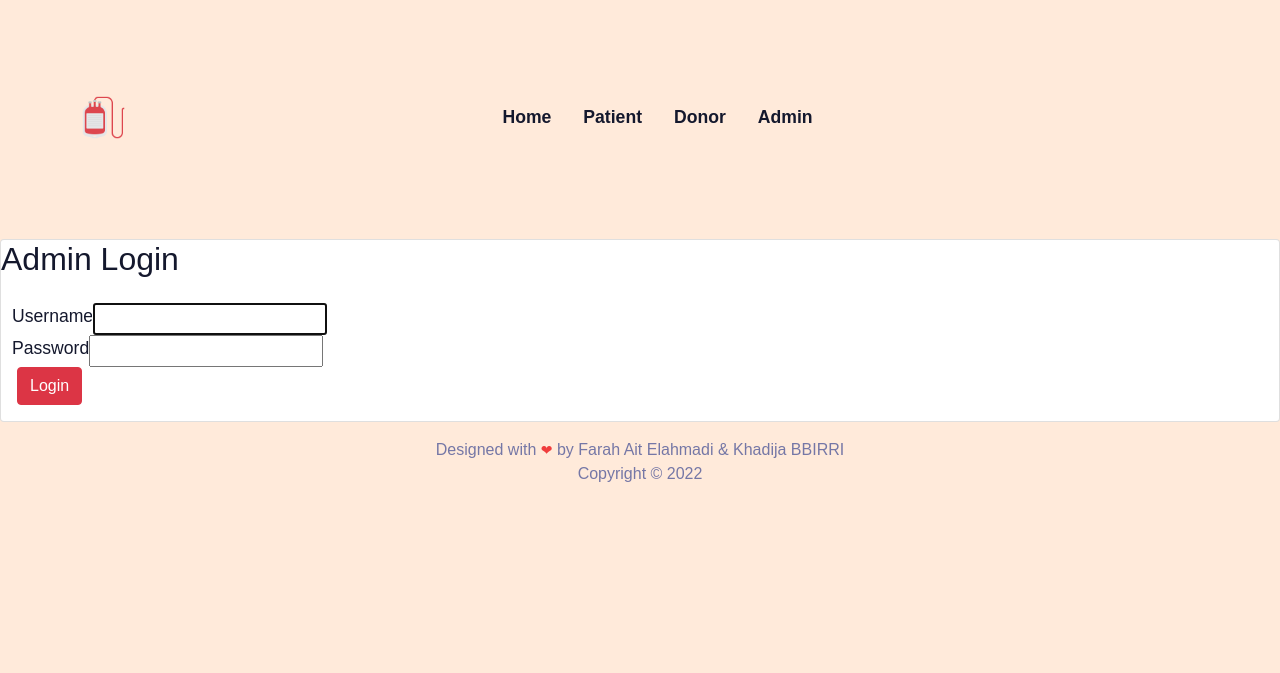
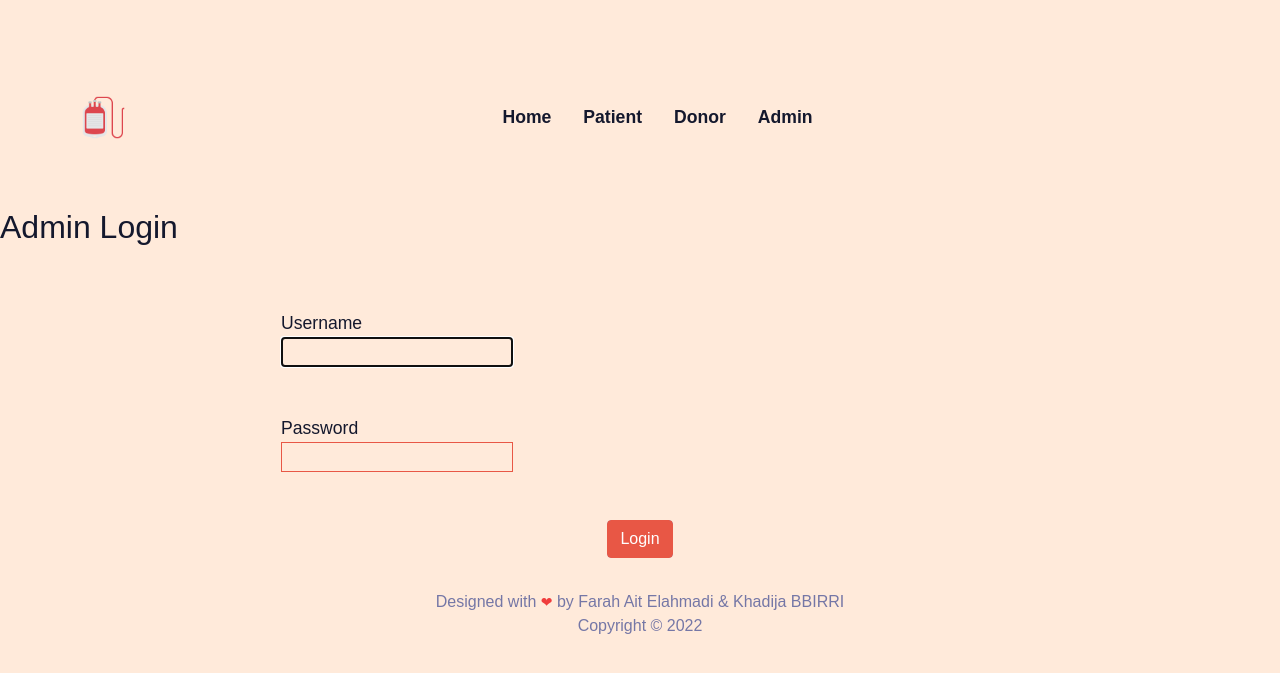
Before and after one commit to Ray0Emma/DjangoBloodBank, a Django app: page /adminlogin in a window 1280 px wide. Shown: the top 673 px of the page. Run offline with Django 3.2, Linux system fonts and the light colour scheme; some libraries are stand-ins or nearby versions.

Commit message:
fix: fixed admin login template

```diff
--- a/templates/blood/adminlogin.html
+++ b/templates/blood/adminlogin.html
@@ -1,43 +1,18 @@
+{% extends 'patient/signinbase.html' %}
+{% block content %}
+{% load widget_tweaks %}
 {%load static%}
-{% load widget_tweaks %}
-<!DOCTYPE html>
-<html lang="en" dir="ltr">
 
-<head>
-
-    <link rel="stylesheet" href="https://maxcdn.bootstrapcdn.com/bootstrap/4.0.0/css/bootstrap.min.css"
-        integrity="sha384-Gn5384xqQ1aoWXA+058RXPxPg6fy4IWvTNh0E263XmFcJlSAwiGgFAW/dAiS6JXm" crossorigin="anonymous">
-
-    <link rel="stylesheet" href="https://cdnjs.cloudflare.com/ajax/libs/font-awesome/5.14.0/css/all.css">
-
-    <!-- Font special for pages-->
-    <link href="https://fonts.googleapis.com/css?family=Open+Sans:300,300i,400,400i,600,600i,700,700i,800,800i"
-        rel="stylesheet">
-
-    <!-- Main CSS-->
-    <link href="{% static "css/main.css" %}" rel="stylesheet" media="all">
-    <style>
-
-    </style>
-</head>
-
-<body>
-    {% include "blood/navbar.html" %}
-
-
-
-
-    <div class="page-wrapper bg-gra-03 p-t-45 p-b-50">
+<div class="page-wrapper">
     <div class="wrapper wrapper--w790">
-            <br><br><br>
-            <div class="card card-5">
-                <div class="card-heading">
-                    <h2 class="title">Admin Login</h2>
+        <div class="my-5">
+            <h2 class="title orange-tx">Admin Login</h2>
         </div>
+        <div class="">
             <div class="card-body">
-                    <form method="POST">
+                <form class="row justify-content-center" method="POST">
                     {% csrf_token %}
-                        <div class="form-row">
+                    <div class="col-7 mb-5">
                         <div class="name">Username</div>
                         <div class="value">
                             <div class="input-group">
@@ -47,7 +22,7 @@
                             </div>
                         </div>
                     </div>
-                        <div class="form-row">
+                    <div class="col-7 mb-5">
                         <div class="name">Password</div>
                         <div class="value">
                             <div class="input-group">
@@ -58,28 +33,12 @@
                     </div>
 
 
-                        <div>
-                            <button class="btn btn--radius-2 btn-danger" type="submit">Login</button>
+                    <div class="text-center">
+                        <button class="btn btn--radius-2 btn-primary" type="submit">Login</button>
                     </div>
                 </form>
             </div>
         </div>
     </div>
 </div>
-
-    {% include "blood/footer.html" %}
-    <!-- Optional JavaScript -->
-    <!-- jQuery first, then Popper.js, then Bootstrap JS -->
-    <script src="https://code.jquery.com/jquery-3.2.1.slim.min.js"
-        integrity="sha384-KJ3o2DKtIkvYIK3UENzmM7KCkRr/rE9/Qpg6aAZGJwFDMVNA/GpGFF93hXpG5KkN" crossorigin="anonymous">
-    </script>
-    <script src="https://cdnjs.cloudflare.com/ajax/libs/popper.js/1.12.9/umd/popper.min.js"
-        integrity="sha384-ApNbgh9B+Y1QKtv3Rn7W3mgPxhU9K/ScQsAP7hUibX39j7fakFPskvXusvfa0b4Q" crossorigin="anonymous">
-    </script>
-    <script src="https://maxcdn.bootstrapcdn.com/bootstrap/4.0.0/js/bootstrap.min.js"
-        integrity="sha384-JZR6Spejh4U02d8jOt6vLEHfe/JQGiRRSQQxSfFWpi1MquVdAyjUar5+76PVCmYl" crossorigin="anonymous">
-    </script>
-
-</body>
-
-</html>
+{% endblock content %}
```
Lines whose indentation alone changed are shown as unchanged.
